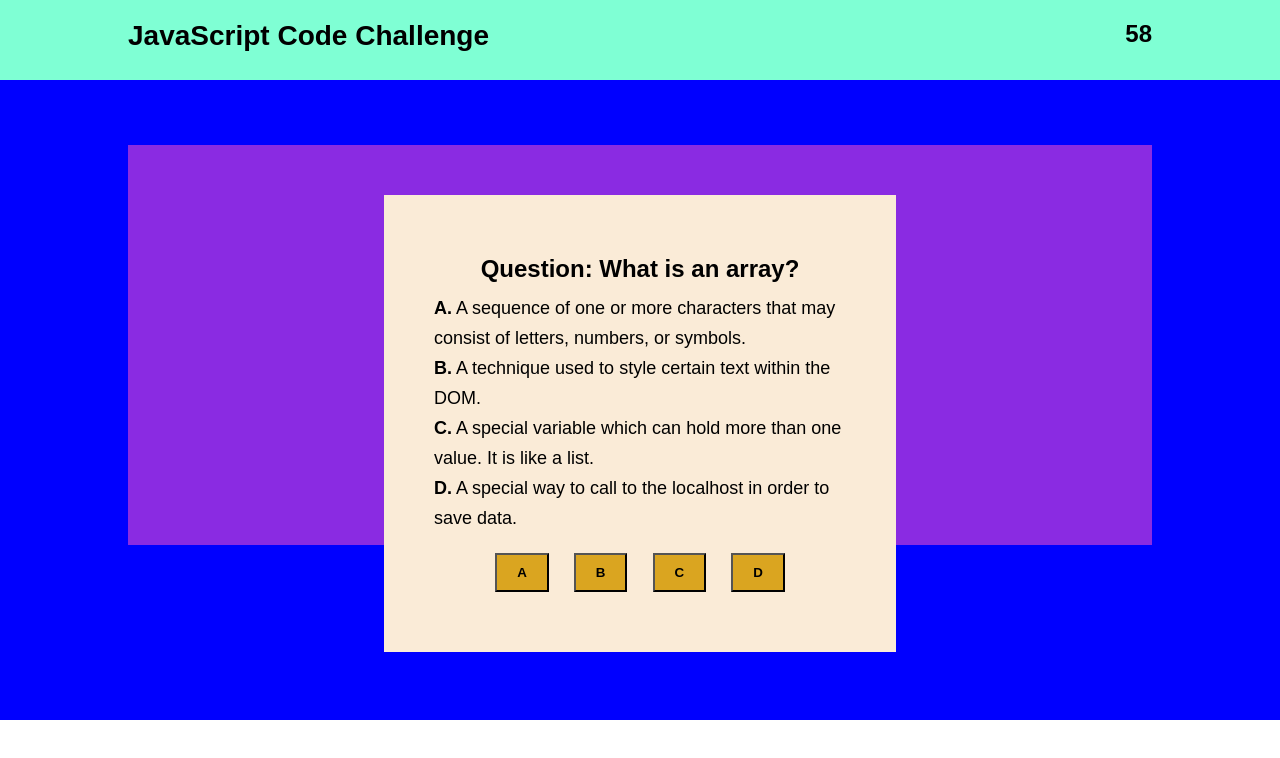
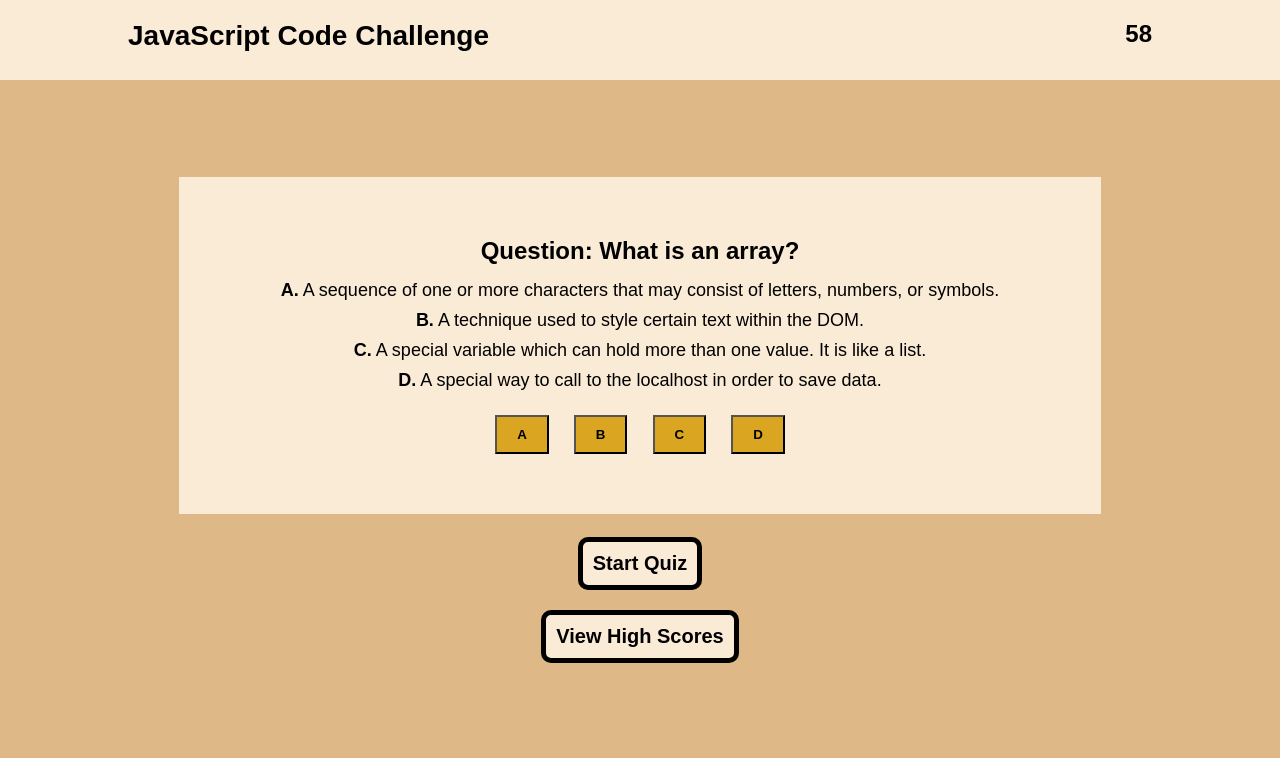
Before and after one commit to ericrothmuller/JavaScript-Quiz, a plain HTML site: page index.html in a window 1280 px wide. Both pictures are taken after a click on the button "Start Quiz". Drawn offline with Linux system fonts and the light colour scheme.

Commit message:
Final CSS Background color and button stylings applied to the page so it appears presentable

```diff
--- a/assets/style.css
+++ b/assets/style.css
@@ -3,6 +3,7 @@
 :root {
     font-size: 18px;
     font-family: Arial, Helvetica, sans-serif;
+    background-color: burlywood;
 }
 
 * {
@@ -17,7 +18,7 @@
     height: 10vh;
     width: 100vw;
     padding: 0 10%;
-    background-color: aquamarine;
+    background-color: antiquewhite;
     z-index: 1;
 }
 
@@ -58,7 +59,7 @@ main {
     justify-content: center;
     text-align: center;
     align-items: center;
-    background-color: blue;
+    background-color: burlywood;
 }
 
 /* Quiz Styling */
@@ -69,7 +70,7 @@ main {
     align-items: center;
     text-align: left;
     justify-content: left;
-    background-color: blueviolet;
+    background-color: burlywood;
     width: 80vw;
     height: 50vh;
     z-index: 1;
@@ -78,11 +79,11 @@ main {
 #quizquestion1 {
     display: none;
     flex-direction: column;
-    align-items: left;
-    justify-content: left;
+    align-items: center;
+    justify-content: center;
     padding: 50px;
     margin: 50px;
-    width: 50%;
+    width: 90%;
     height: min-content;
     background-color: antiquewhite;
 }
@@ -200,13 +201,15 @@ form {
 
 #highscoresbutton, #startbutton {
     text-align: center;
-    padding: 5px;
-    background-color: crimson;
+    padding: 10px;
+    background-color: antiquewhite;
     color: black;
     border: 5px solid black;
     margin: 10px;
+    font-size: 20px;
     font-weight: bolder;
     cursor: pointer;
+    border-radius: 10px;
 }
 
 #highscoresbutton:hover, #startbutton:hover {
```
